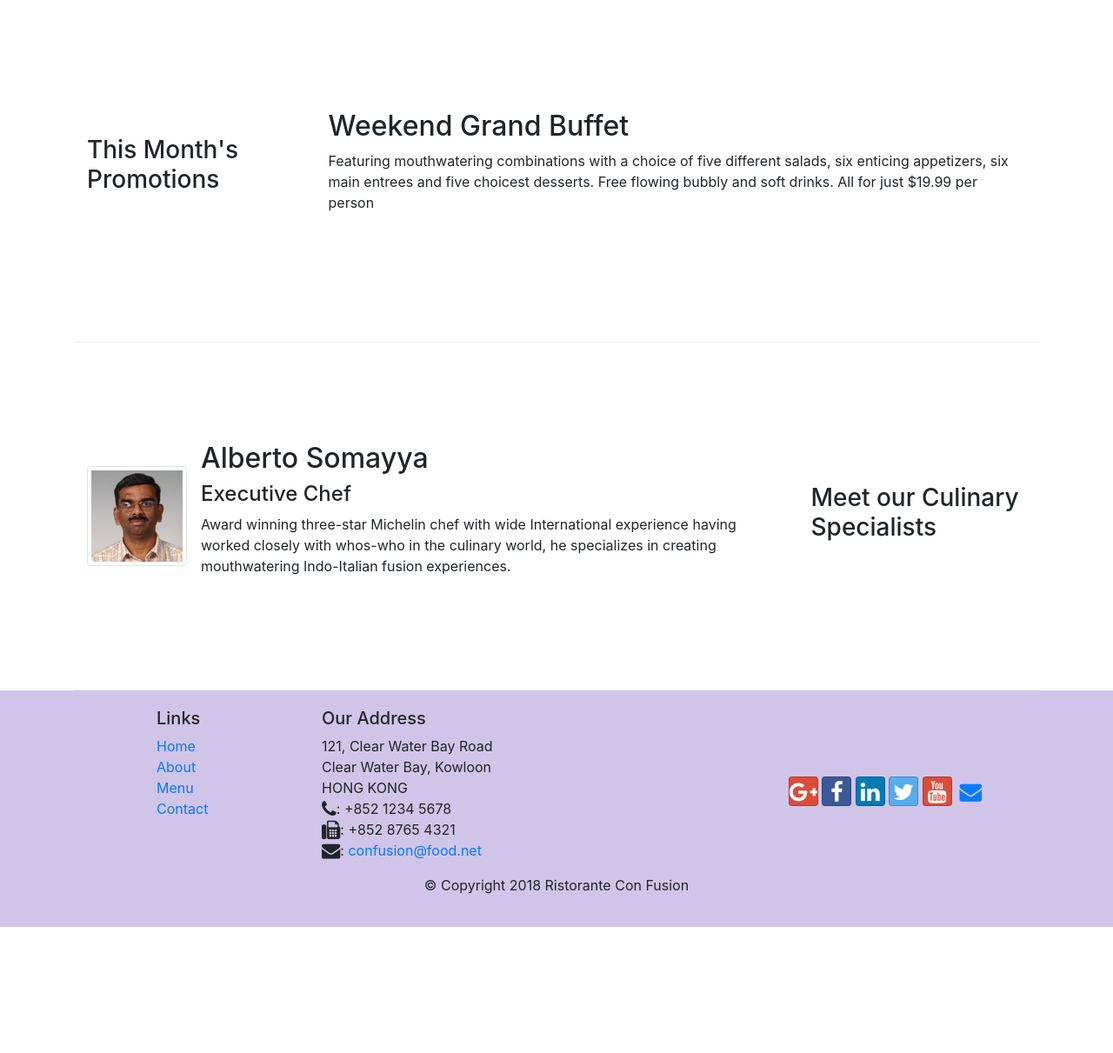
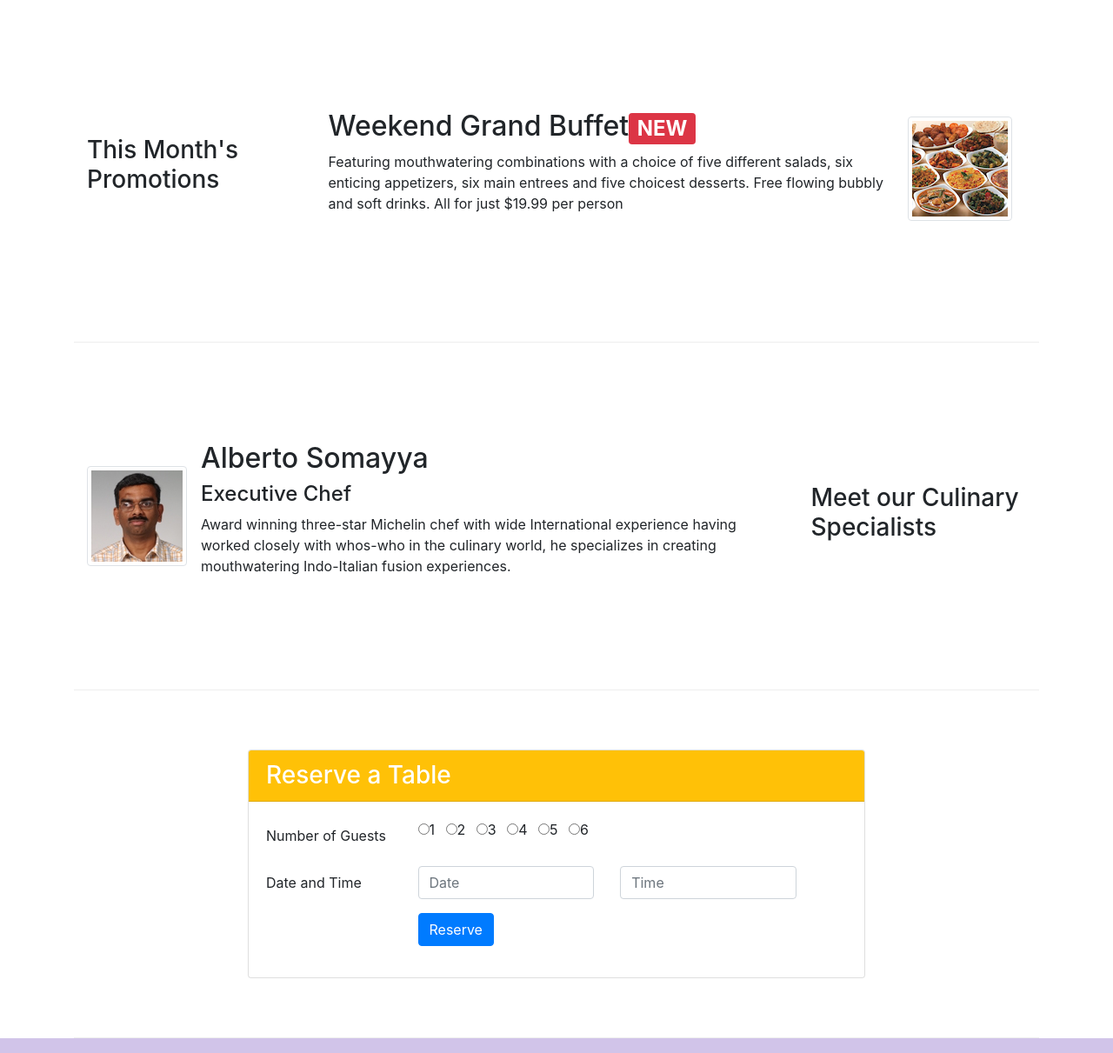
Before and after one commit to deorenikhil/full_stack_web, a website: page index.html in a window 1280 px wide. Shown: the part 740-1951 px from the top of the page at 87% size. Before the commit the page ends 1806 px from the top, so only its background shows below. Drawn offline with nearby package versions, Linux system fonts and the light colour scheme.

Commit message:
Assignment 2

```diff
--- a/index.html
+++ b/index.html
@@ -41,9 +41,12 @@
                     <h1>Ristorante con Fusion</h1>
                     <p>We take inspiration from the World's best cuisines, and create a unique fusion experience. Our lipsmacking creations will tickle your culinary senses!</p>
                 </div>
-                <div class="col-12 col-sm align-self-center">
+                <div class="col-12 col-sm-3 align-self-center">
                         <img src="img/logo.png" class="img-fluid">
-                    </div>
+                </div>
+                <div class="col-12 col-sm-3 align-self-center">
+                        <a href="#card"> <button type="submit" class="btn btn-warning"> Reserve Table</button></a>
+                </div>
             </div>
         </div>
     </header>
@@ -64,18 +67,28 @@
                                     cherry tomatoes, Vidalia onion, Guntur chillies and
                                     Buffalo Paneer.</p>
                             </div>
-                        </div></div>
+                    </div>
+
+            </div>
         </div>
+
 
 
         <div class="row row-content align-items-center">
             <div class="col-12 col-sm-4 col-md-3">
                 <h3>This Month's Promotions</h3>
             </div>
+
             <div class="col col-sm col-md">
-                <h2>Weekend Grand Buffet</h2>
-                <p>Featuring mouthwatering combinations with a choice of five different salads, six enticing appetizers, six main entrees and five choicest desserts. Free flowing bubbly and soft drinks. All for just $19.99 per person </p>
-            </div>
+                    <div class="media">
+                            <div class="media-body">
+                                 <h2 class="mt-0">Weekend Grand Buffet<span class="badge badge-danger">NEW</span></h2>
+                                 <p class="d-none d-sm-block">Featuring mouthwatering combinations with a choice of five different salads, six enticing appetizers, six main entrees and five choicest desserts. Free flowing bubbly and soft drinks. All for just $19.99 per person </p>
+                            </div>
+                    <img class="d-flex mr-3 img-thumbnail align-self-center"
+                        src="img/buffet.png" alt="Buffet">
+                </div>
+             </div>
         </div>
 
         <div class="row row-content align-items-center">
@@ -97,6 +110,45 @@
                             </div>
                         </div>
                         </div>
+        </div>
+        <div class="row row-content align-items-center">
+                <div class="col-12 col-sm-8 offset-md-2">
+                        <div class="card" id="card">
+                            <h3 class="card-header bg-warning text-white">Reserve a Table</h3>
+                            <div class="card-body">
+                                <form>
+                                        <div class="form-group row">
+                                                <label for="firstname" class="col-sm-3 col-form-label">Number of Guests</label>
+                                                <div class="col-sm-9">
+                                                        <label class="radio-inline mr-2"><input type="radio" name="optradio">1</label>
+                                                        <label class="radio-inline mr-2"><input type="radio" name="optradio">2</label>
+                                                        <label class="radio-inline mr-2"><input type="radio" name="optradio">3</label>
+                                                        <label class="radio-inline mr-2"><input type="radio" name="optradio">4</label>
+                                                        <label class="radio-inline mr-2"><input type="radio" name="optradio">5</label>
+                                                        <label class="radio-inline mr-2"><input type="radio" name="optradio">6</label>
+                                                </div>
+                                        </div>
+                                        <div class="form-group row">
+                                                    <label for="firstname" class="col-md-3 col-form-label">Date and Time</label>
+                                                    <div class="col-md-4">
+                                                        <input type="text" class="form-control" id="date" name="date" placeholder="Date">
+                                                    </div>
+                                                    <div class="col-md-4">
+                                                            <input type="text" class="form-control" id="time" name="time" placeholder="Time">
+                                                        </div>
+                                        </div>
+                                        <div class="form-group row">
+                                                <div class="offset-md-3 col-md-9">
+                                                    <button type="submit" class="btn btn-primary">Reserve</button>
+                                                </div>
+                                        </div>
+
+                                </form>
+
+                            </div>
+                        </div>
+                    </div>
+
         </div>
     </div>
 
```
Also changed, not shown: css/styles.css (line endings or trailing spaces).
